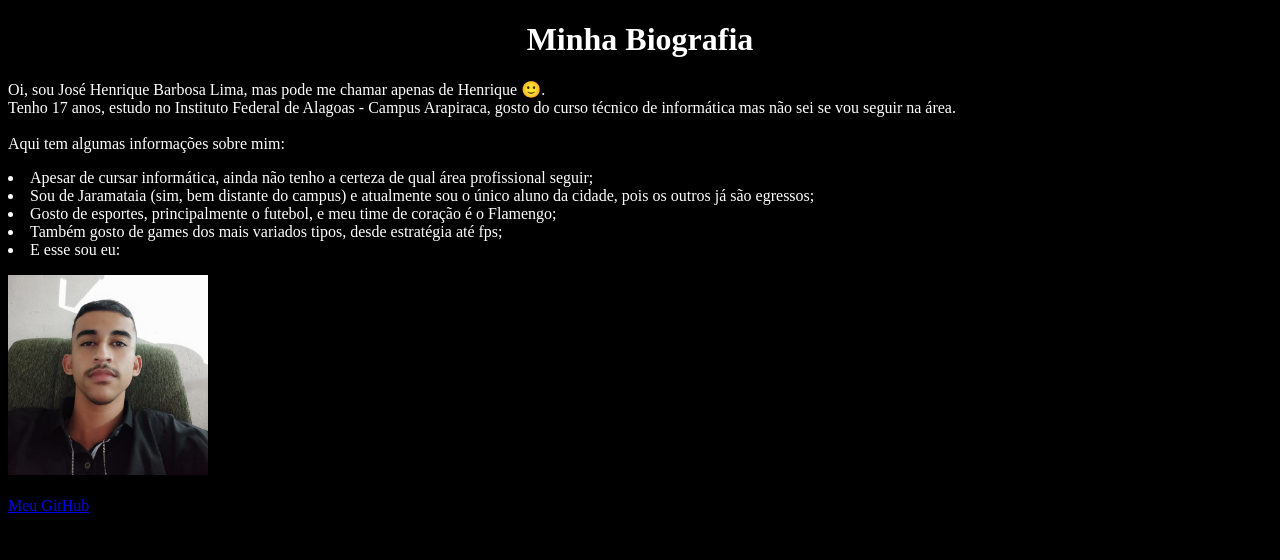
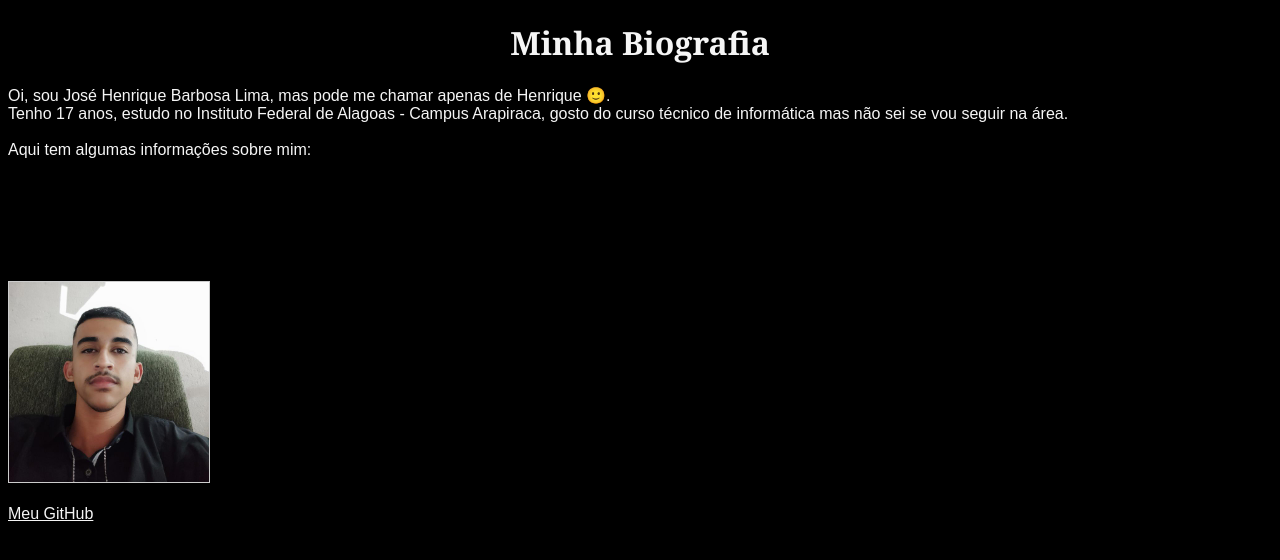
Before and after one commit to henrickBL/PWeb, a plain HTML site: page 04.28 (Primeiro Site)/site.html in a window 1280 px wide. Drawn offline with Linux system fonts and the light colour scheme.

Commit message:
alterações no css

```diff
--- a/04.28 (Primeiro Site)/site.css
+++ b/04.28 (Primeiro Site)/site.css
@@ -1,6 +1,26 @@
-/* estilos.css */
+body {
+  background-color: black; /* Cor de fundo */
+  font-family: Arial, sans-serif; /* Fonte */
+}
 
-body {
-    background-color: black;
-    color: white;
-  }
+img {
+  max-width: 500px; /* Largura máxima das imagens */
+  border: 1px solid #ccc; /* Borda nas imagens */
+}
+
+h1 {
+  color: whitesmoke; /* Cor da fonte */
+  font-family: Cambria, Cochin, Georgia, Times, 'Times New Roman', serif; /* Fonte */
+}
+
+p {
+  color: whitesmoke; /* Cor da fonte */
+}
+
+a {
+  color: whitesmoke; /* Cor da fonte do link que leva ao meu github */
+}
+
+a:hover {
+  color: #ccc; /* Cor da fonte ao passar o mouse */
+}
```
